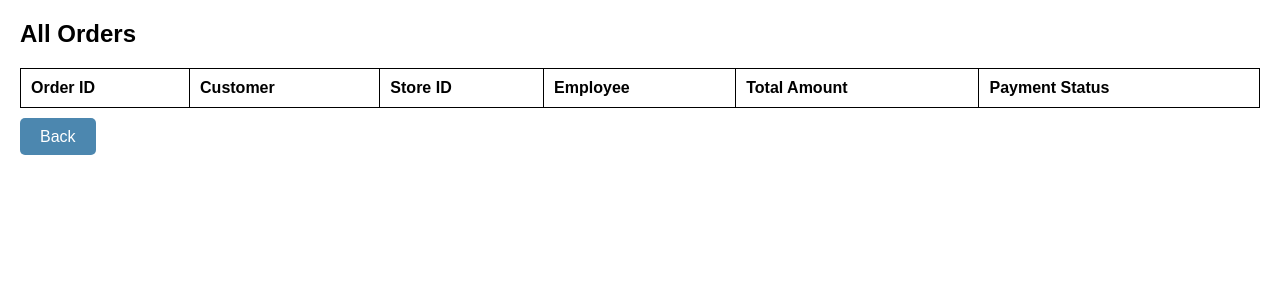
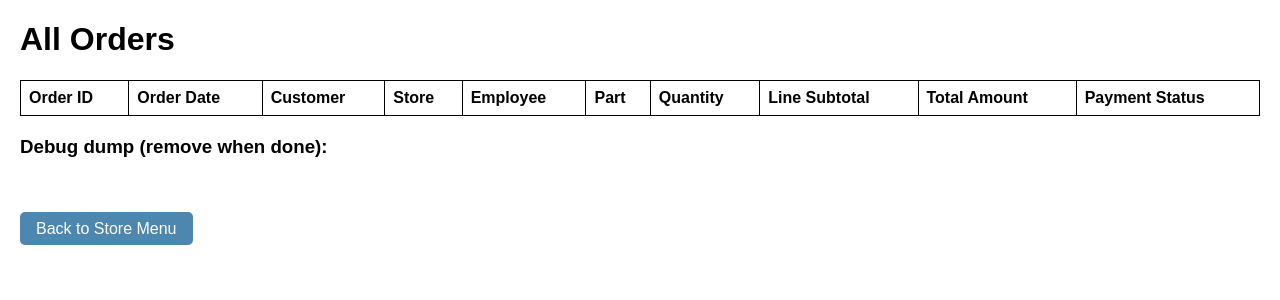
Before and after one commit to tylernsnow/4350-Project, a Python web app: template templates/all_orders.html in a window 1280 px wide. Shown: the top 300 px of the page. Run offline with Jinja, Linux system fonts and the light colour scheme; the template is opened without the code that fills it, so the values that code supplies are empty.

Commit message:
Fixed Employee Mode
Working view all orders and add parts screens

```diff
--- a/templates/all_orders.html
+++ b/templates/all_orders.html
@@ -2,46 +2,36 @@
 <html lang="en">
 <head>
     <meta charset="UTF-8">
-    <meta name="viewport" content="width=device-width, initial-scale=1.0">
     <title>All Orders</title>
     <style>
-        body {
-            font-family: Arial, sans-serif;
-            margin: 20px;
-        }
-        table {
-            width: 100%;
-            border-collapse: collapse;
-            margin-bottom: 20px;
-        }
-        table, th, td {
-            border: 1px solid black;
-        }
-        th, td {
-            padding: 10px;
-            text-align: left;
-        }
+        body { font-family: Arial, sans-serif; margin: 20px; }
+        table { width: 100%; border-collapse: collapse; margin-bottom: 20px; }
+        table, th, td { border: 1px solid black; }
+        th, td { padding: 8px; text-align: left; }
         .btn {
             background-color: #4c87af;
             color: white;
-            padding: 10px 20px;
+            padding: 8px 16px;
             text-decoration: none;
             border-radius: 5px;
         }
-        .btn:hover {
-            background-color: #204f6f;
-        }
+        .btn:hover { background-color: #204f6f; }
     </style>
 </head>
 <body>
-<h2>All Orders</h2>
+    <h1>All Orders</h1>
+
     <table>
         <thead>
             <tr>
                 <th>Order ID</th>
+                <th>Order Date</th>
                 <th>Customer</th>
-                <th>Store ID</th>
+                <th>Store</th>
                 <th>Employee</th>
+                <th>Part</th>
+                <th>Quantity</th>
+                <th>Line Subtotal</th>
                 <th>Total Amount</th>
                 <th>Payment Status</th>
             </tr>
@@ -50,14 +40,28 @@
             {% for order in orders %}
                 <tr>
                     <td>{{ order.order_id }}</td>
-                    <td>{{ order.customer_id }}</td>
-                    <td>{{ order.store_id }}</td>
-                    <td>{{ order.employee_id }}</td>
+                    <td>{{ order.order_date }}</td>
+                    <td>{{ order.customer_name }}</td>
+                    <td>{{ order.store_name }}</td>
+                    <td>{{ order.employee_name }}</td>
+                    <td>{{ order.part_name }}</td>
+                    <td>{{ order.quantity }}</td>
+                    <td>${{ order.line_subtotal }}</td>
                     <td>${{ order.total_amount }}</td>
                     <td>{{ order.payment_status }}</td>
                 </tr>
             {% endfor %}
         </tbody>
     </table>
-    <a href="{{ url_for('store_menu') }}" class="btn">Back</a>
+
+    <!-- TEMP DEBUG: show raw dicts so you can see keys/values -->
+    <h3>Debug dump (remove when done):</h3>
+    <pre>
+{% for order in orders %}
+{{ order }}
+{% endfor %}
+    </pre>
+
+    <a href="{{ url_for('store_menu', employee_id=employee_id) }}" class="btn">Back to Store Menu</a>
 </body>
+</html>
--- a/templates/store_menu.html
+++ b/templates/store_menu.html
@@ -35,7 +35,7 @@
 </head>
 <body>
     <h1>Store {{ store_id }}</h1>
-    <a href="{{ url_for('all_orders') }}" class="btn">View Orders</a>
+    <a href="{{ url_for('view_all_orders', employee_id=employee_id) }}" class="btn">View All Orders</a>
     <a href="{{ url_for('add_part') }}" class="btn">Add Part</a>
     <a href="{{ url_for('home') }}" class="btn">Home</a>
 </body>
```
Also changed, not shown: retail_auto_parts_system.py (+68 -47 lines), templates/add_part.html (+15 -14 lines).
